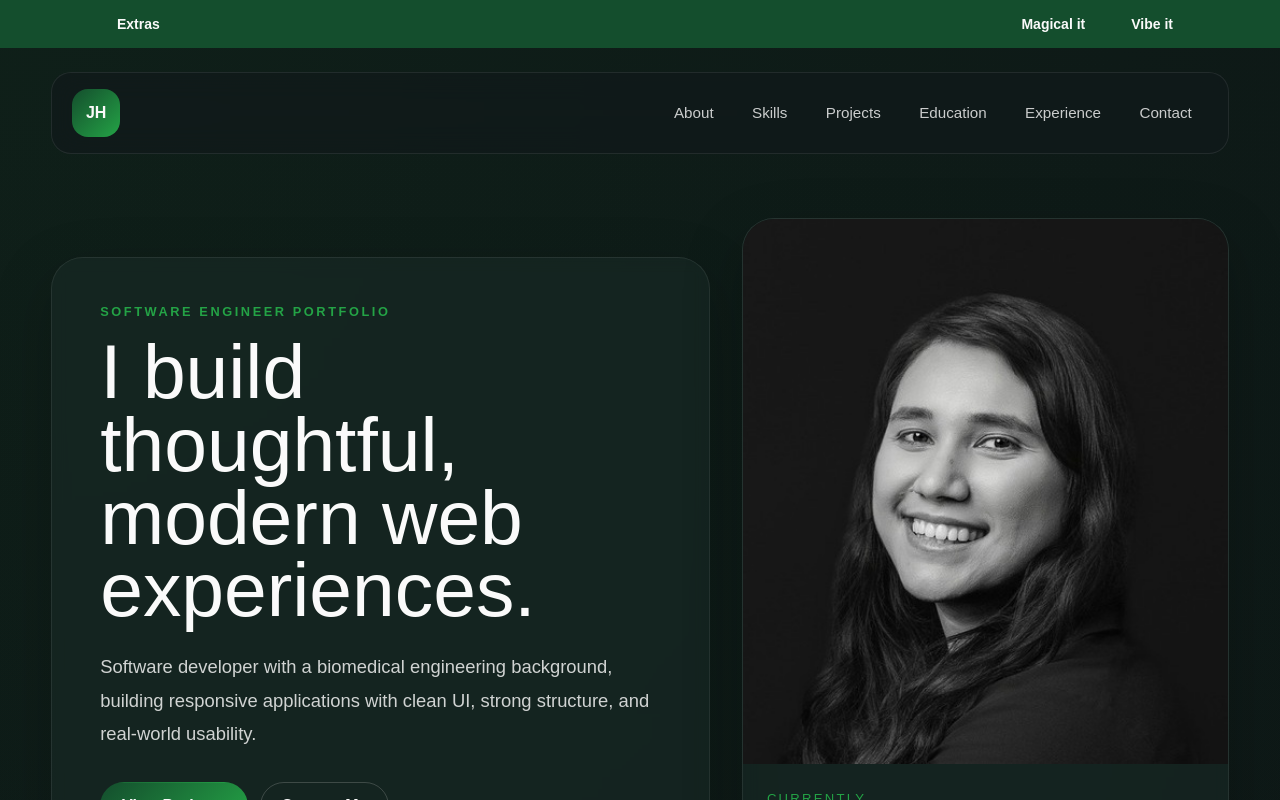
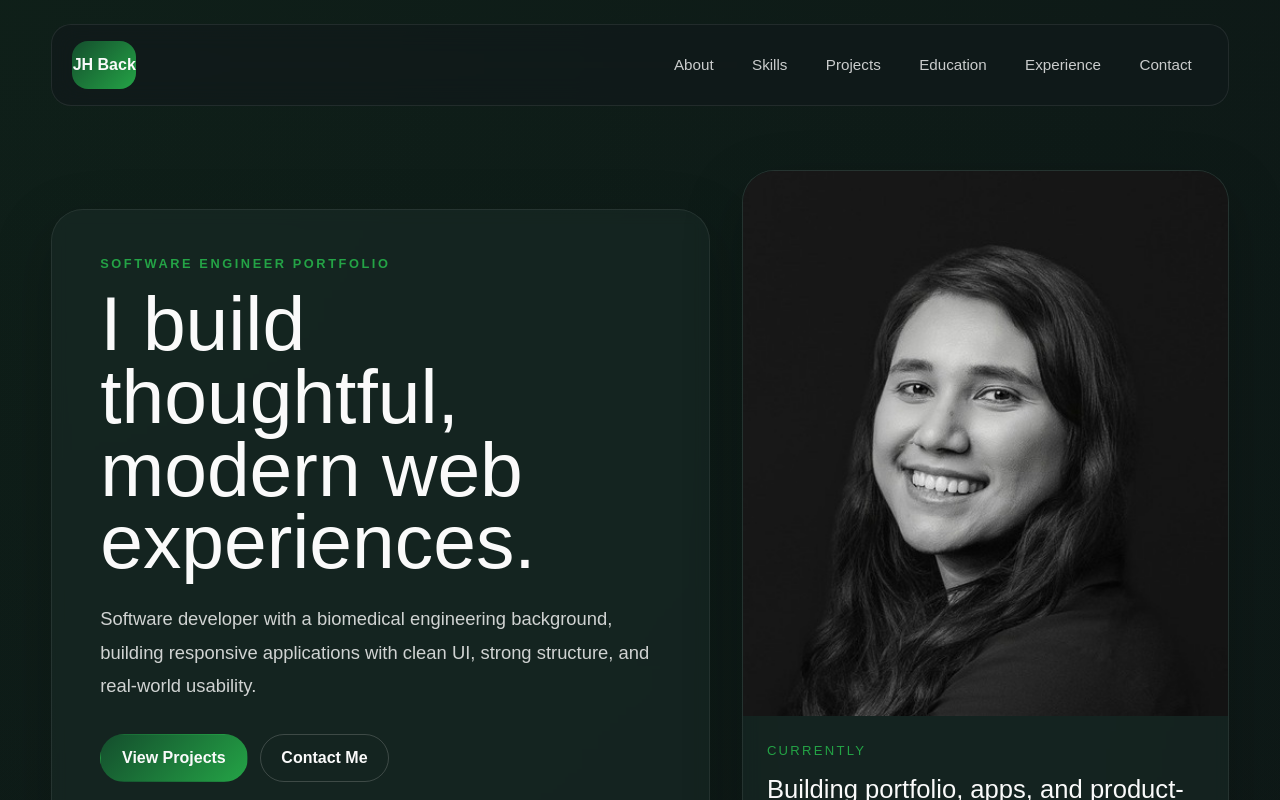
Before and after one commit to hellsten/jessicahellsten-website, a React (Vite) app: page /vibecode in a window 1280 px wide. Shown: the top 800 px of the page. Built offline with nearby package versions, Linux system fonts and the light colour scheme; a web font is replaced by a local one.

Commit message:
Fixed some bugs

```diff
--- a/src/App.jsx
+++ b/src/App.jsx
@@ -34,7 +34,7 @@ function App() {
             <Route path="/" element={<><UtilityNavigation /><Navigation /><HomePage /><Footer siteMap={homeSiteMap}/></>} />
             <Route path="/project/:id" element={<><ProjectPage /><Footer siteMap={projectSiteMap}/></>} />
             <Route path="/magical-vibecode" element={<MagicalVibeCodePage/>}/>
-            <Route path="/vibecode" element={<><UtilityNavigation /><VibeCodePage /></>} />
+            <Route path="/vibecode" element={<VibeCodePage />} />
         </Routes>
 
       </BrowserRouter>
--- a/src/pages/HomePage/HomePage.scss
+++ b/src/pages/HomePage/HomePage.scss
@@ -11,6 +11,9 @@
 #sectionExperience,
 #sectionContact {
   scroll-margin-top: 3rem;
+  @include mobile{
+    scroll-margin-top: 0rem;
+  }
 }
 
 #sectionSkills{
--- a/src/pages/MagicalVibeCodePage/MagicalVibeCodePage.jsx
+++ b/src/pages/MagicalVibeCodePage/MagicalVibeCodePage.jsx
@@ -487,8 +487,7 @@ function MagicalVibeCodePage() {
             <span>Projects</span>
             <h2>Projects with personality.</h2>
             <p>
-              These cards now match your real project data structure and pull
-              directly from your imported JavaScript file.
+              A collection of things I’ve built, broken, redesigned, and brought to life. Each project is a mix of creativity and logic — where clean code meets strong visuals and real-world problem solving.
             </p>
           </div>
 
@@ -585,8 +584,7 @@ function MagicalVibeCodePage() {
             <span>Education</span>
             <h2>Learning by building, refining, and shipping.</h2>
             <p>
-              This section now matches your education file structure, including
-              school name, degree, major, dates, location, and logo.
+              The foundation behind everything I build. This is where I developed my technical mindset, learned how to think through problems, and started turning ideas into structured, working systems.
             </p>
           </div>
 
@@ -633,8 +631,7 @@ function MagicalVibeCodePage() {
             <span>Experience</span>
             <h2>Frontend work with strong visual instincts.</h2>
             <p>
-              This experience section now uses your actual company, position,
-              dates, location, and logo fields.
+              Where things moved from theory to reality. These roles shaped how I collaborate, build, and deliver — turning ideas into real impact through hands-on experience.
             </p>
           </div>
 
--- a/src/pages/VibeCodePage/VibeCodePage.jsx
+++ b/src/pages/VibeCodePage/VibeCodePage.jsx
@@ -1,4 +1,5 @@
 import { useEffect } from "react";
+import { useNavigate } from "react-router-dom";
 import "./VibeCodePage.scss";
 
 import Me from "../../assets/images/me.jpg";
@@ -8,6 +9,8 @@ import education from "../../assets/data/education.js";
 import experience from "../../assets/data/experience.js";
 
 function VibeCodePage() {
+  const navigate = useNavigate();
+
   useEffect(() => {
     window.scrollTo({ top: 0 });
   }, []);
@@ -86,10 +89,10 @@ function VibeCodePage() {
         <nav className="vibeCodePage__nav">
           <button
             className="vibeCodePage__brand"
-            onClick={() => scrollToSection("vibe-hero")}
+            onClick={() => navigate("/")}
             type="button"
           >
-            JH
+            JH Back
           </button>
 
           <div className="vibeCodePage__navLinks">
--- a/src/pages/VibeCodePage/VibeCodePage.scss
+++ b/src/pages/VibeCodePage/VibeCodePage.scss
@@ -54,7 +54,7 @@ $green-color-accent: #7b929f;
     border: 0;
     background: linear-gradient(135deg, $green-color-primary, $green-color-secondary);
     color: $color-white;
-    width: 3rem;
+    width: 4rem;
     height: 3rem;
     border-radius: 1rem;
     font-size: 1rem;
```
